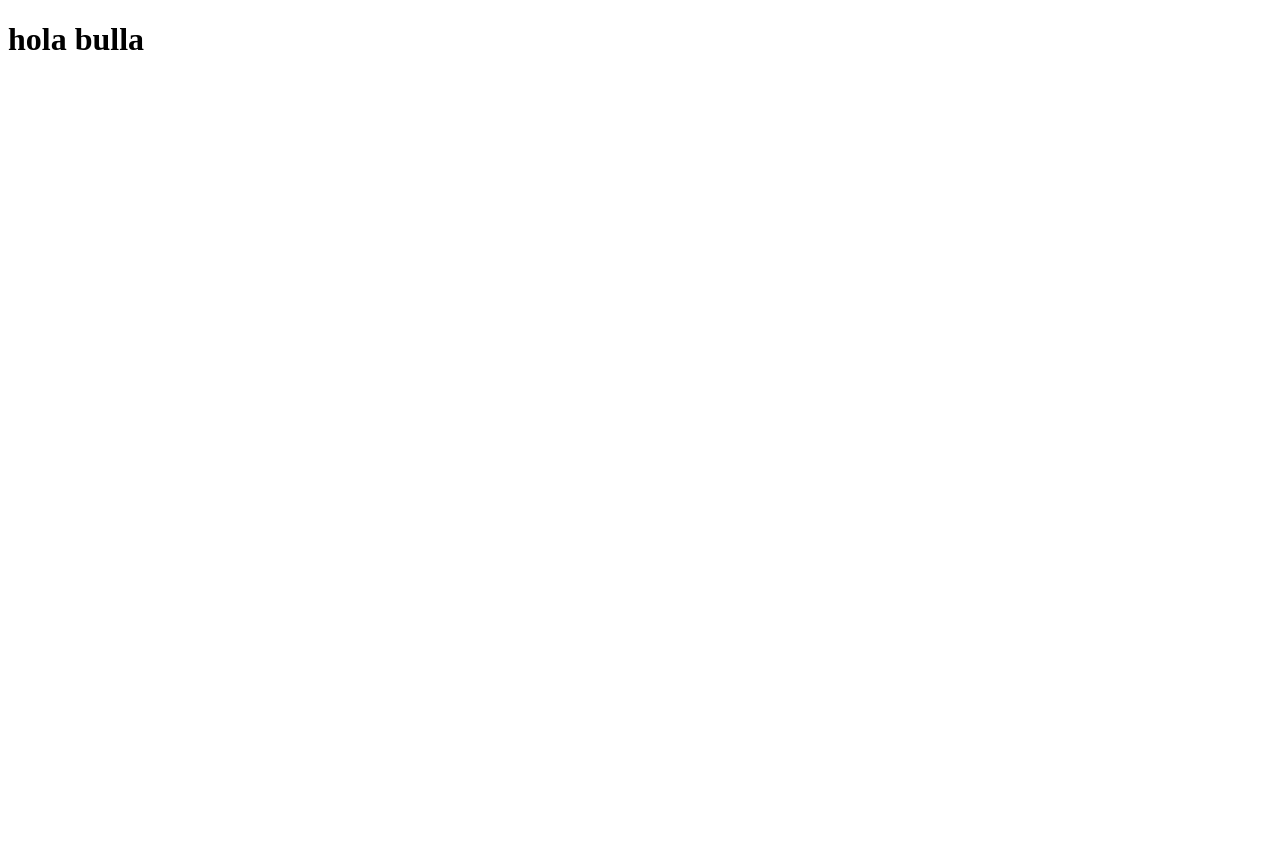
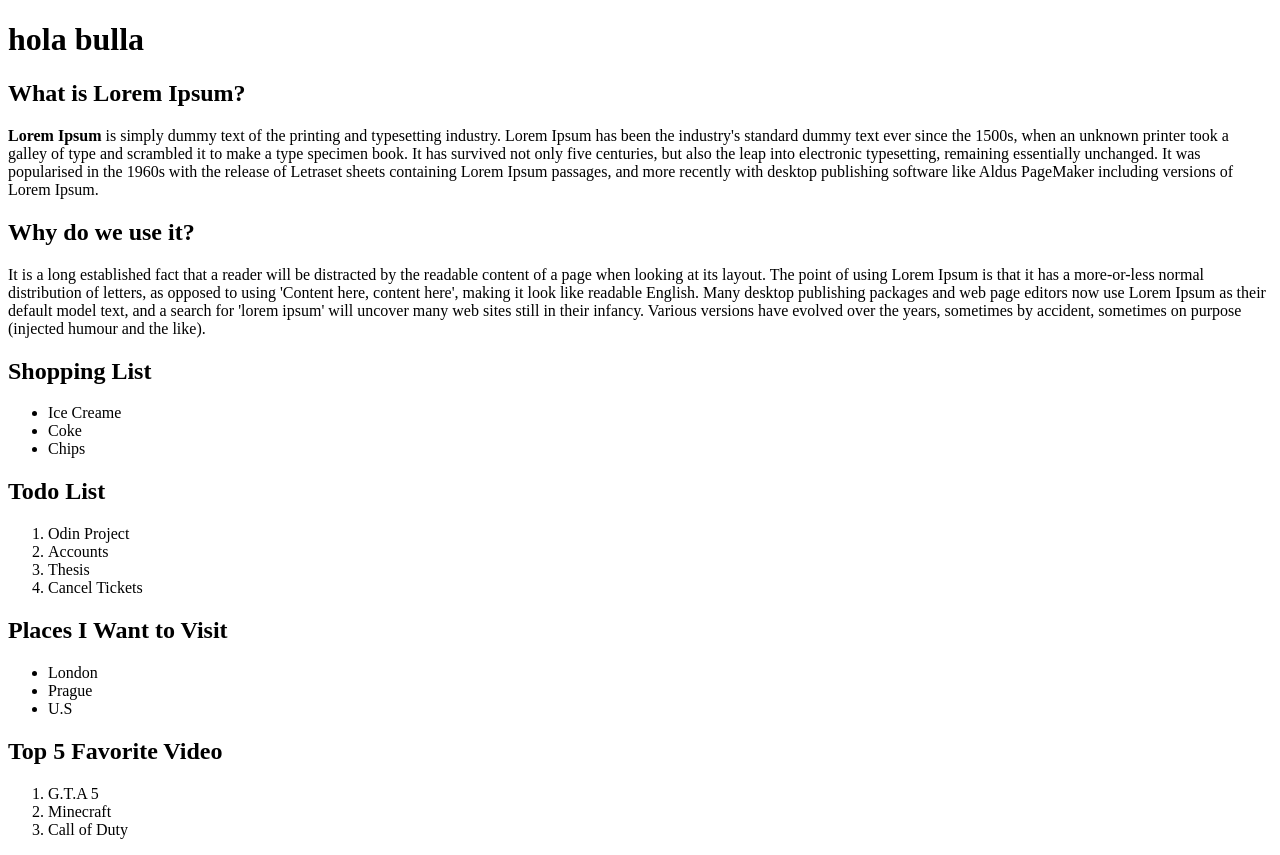
Before and after one commit to chatriksingh/html_boilerplate, a plain HTML site: page index.html in a window 1280 px wide. Before the commit the page ends 800 px from the top, so only its background shows below. Drawn offline with Linux system fonts and the light colour scheme.

Commit message:
Edit to the Web page

```diff
--- a/index.html
+++ b/index.html
@@ -6,6 +6,56 @@
     </head>
     <body>
         <h1>hola bulla</h1>
+        <h2>What is Lorem Ipsum?</h2>
+        <p>
+            <strong>Lorem Ipsum </strong>is simply dummy text of the printing and
+            typesetting industry. Lorem Ipsum has been the industry's
+            standard dummy text ever since the 1500s, when an unknown
+            printer took a galley of type and scrambled it to make a
+            type specimen book. It has survived not only five centuries,
+            but also the leap into electronic typesetting, remaining
+            essentially unchanged. It was popularised in the 1960s with
+            the release of Letraset sheets containing Lorem Ipsum passages,
+            and more recently with desktop publishing software like Aldus
+            PageMaker including versions of Lorem Ipsum.
+        </p>
+        <h2>Why do we use it?</h2>
+        <p>
+            It is a long established fact that a reader will be distracted by
+            the readable content of a page when looking at its layout. The point
+            of using Lorem Ipsum is that it has a more-or-less normal distribution
+            of letters, as opposed to using 'Content here, content here', making it
+            look like readable English. Many desktop publishing packages and web page
+            editors now use Lorem Ipsum as their default model text, and a search for
+            'lorem ipsum' will uncover many web sites still in their infancy. Various
+            versions have evolved over the years, sometimes by accident, sometimes on
+            purpose (injected humour and the like).
+        </p>
+        <h2>Shopping List</h2>
+        <ul>
+            <li>Ice Creame</li>
+            <li>Coke</li>
+            <li>Chips</li>
+        </ul>
+        <h2>Todo List</h2>
+        <ol>
+            <li>Odin Project</li>
+            <li>Accounts</li>
+            <li>Thesis</li>
+            <li>Cancel Tickets</li>
+        </ol>
+        <h2>Places I Want to Visit</h2>
+        <ul>
+            <li>London</li>
+            <li>Prague</li>
+            <li>U.S</li>
+        </ul>
+        <h2>Top 5 Favorite Video</h2>
+        <ol>
+            <li>G.T.A 5</li>
+            <li>Minecraft</li>
+            <li>Call of Duty</li>
+        </ol>
     </body>
 
 
```
